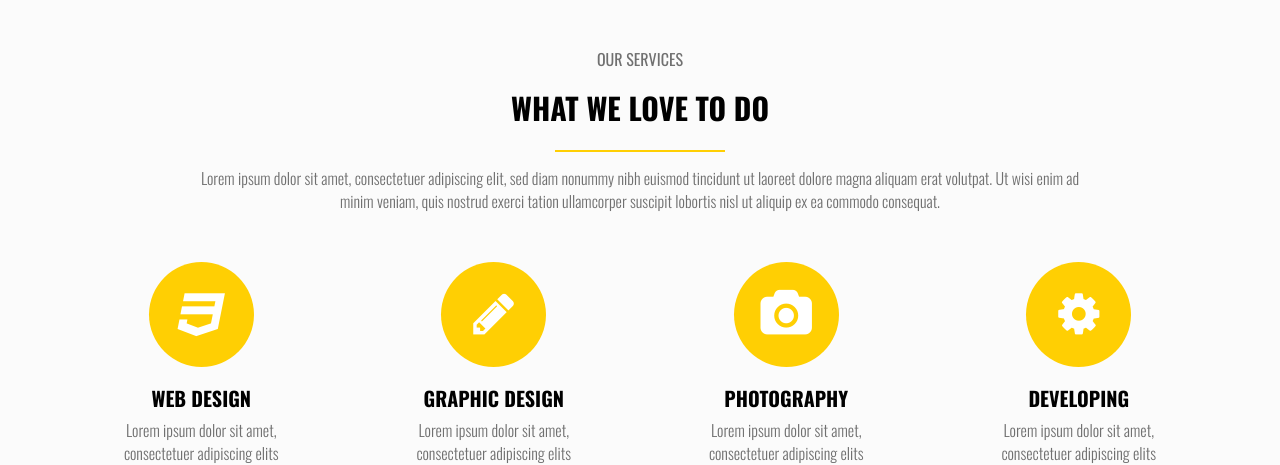
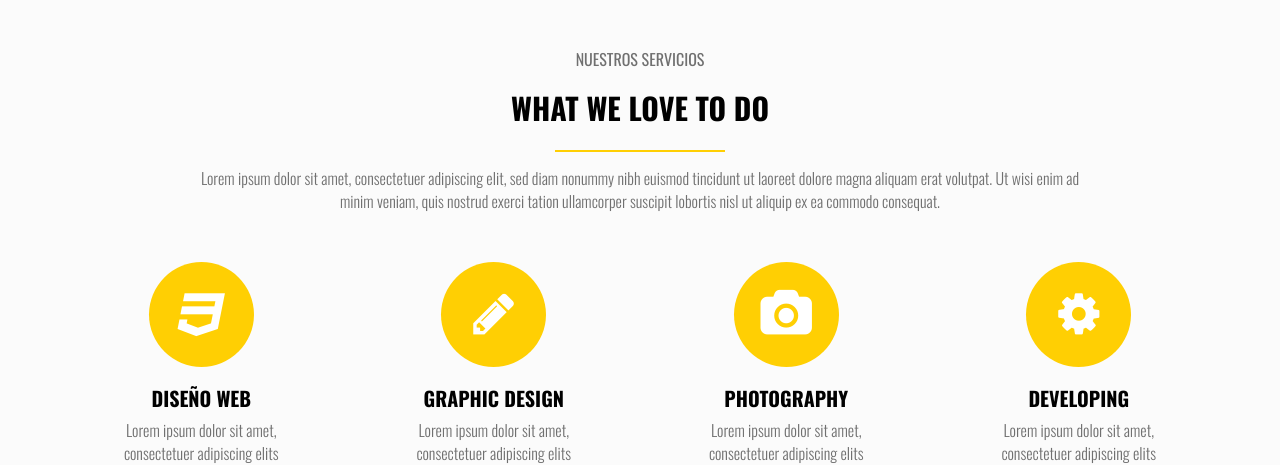
Before and after one commit to inesAlumnaDaw/plantilla1, a plain HTML site: page index.html in a window 1280 px wide. Shown: the part 802-1267 px from the top of the page. Drawn offline with nearby package versions, Linux system fonts and the light colour scheme.

Commit message:
cambios iniciales en index.html

```diff
--- a/index.html
+++ b/index.html
@@ -1,10 +1,5 @@
 <!DOCTYPE html>
-<!--
- * A Design by GraphBerry
- * Author: GraphBerry
- * Author URL: http://graphberry.com
- * License: http://graphberry.com/pages/license
--->
+
 <html lang="en">
 <head>
 	<meta charset="utf-8">
@@ -19,6 +14,7 @@
 	<!--[if IE]>
     <script src="http://html5shiv.googlecode.com/svn/trunk/html5.js"></script>
     <![endif]-->
+	<title>Despliegue</title>
 </head>
 <body>
 	<div class="loader">
@@ -84,7 +80,7 @@
 		<section id="services" class="gray">
 			<div class="container pad-bot-50">
 				<div class="heading">
-					<div>Our services</div>
+					<div>Nuestros Servicios</div>
 					<h1>What we love to do</h1>
 					<div class="divider"><span></span></div>
 					<p>Lorem ipsum dolor sit amet, consectetuer adipiscing elit, sed diam nonummy nibh euismod tincidunt ut laoreet dolore magna aliquam erat volutpat. Ut wisi enim ad minim veniam, quis nostrud exerci tation ullamcorper suscipit lobortis nisl ut aliquip ex ea commodo consequat.</p>
@@ -93,7 +89,7 @@
 					<div class="col-sm-3">
 						<div class="service-item fadeInDown">
 							<div class="circle circle-l"><i class="fa fa-css3 fa-3x"></i></div>
-							<h3>Web design</h3>
+							<h3>Diseño web</h3>
 							<p class="font-m">Lorem ipsum dolor sit amet, consectetuer adipiscing elits</p>
 						</div>
 					</div>
```
